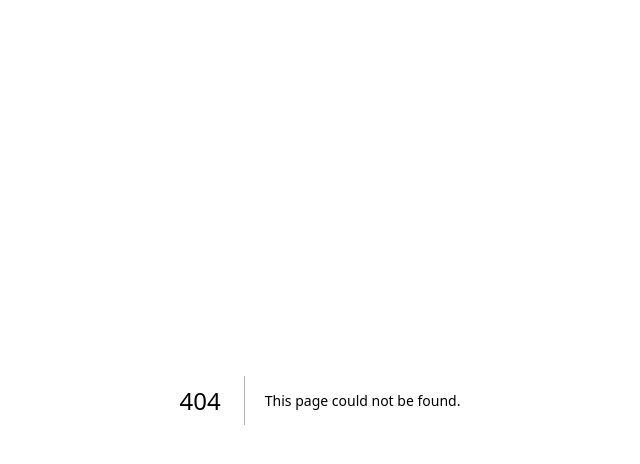
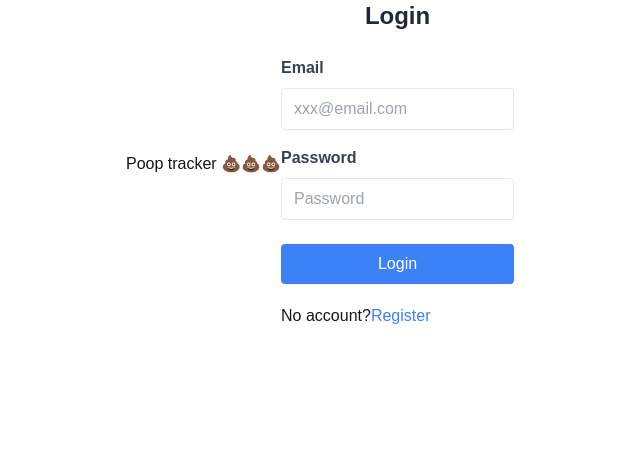
Before and after one commit to Bonnie-wy/poop-tracker, a Next.js app: page /login in a window 1280 px wide. Before the commit this address had no page. Shown: the top 464 px of the page, without its empty margins (320-960 px from the left). Built offline with nearby package versions, Linux system fonts and the light colour scheme.

Commit message:
feat: add register user

```diff
--- /dev/null
+++ b/app/home/page.tsx
@@ -0,0 +1,48 @@
+"use client";
+
+import { useEffect, useState } from "react";
+
+// import { Button } from "@/components/ui/button";
+
+const greetings = [
+  "pooped",
+  "done a no.2",
+  "layed some bricks",
+  "laid some pipes",
+  "dropped some excess baggages",
+];
+
+const Home = () => {
+  const [currentGreetingIndex, setCurrentGreetingIndex] = useState<number>(0);
+
+  useEffect(() => {
+    const intervalId = setInterval(() => {
+      if (currentGreetingIndex === greetings.length - 1) {
+        setCurrentGreetingIndex(0);
+        return;
+      }
+
+      setCurrentGreetingIndex((prev) => prev + 1);
+    }, 2000);
+
+    return () => clearInterval(intervalId);
+  }, [currentGreetingIndex]);
+
+  const handleClick = () => {
+    console.log("clicked");
+  };
+
+  return (
+    <div>
+      <h1>Have you {greetings[currentGreetingIndex]} today... </h1>
+      <button
+        onClick={handleClick}
+        className="font-large rounded-full px-5 py-2.5 me-2 mb-2"
+      >
+        💩
+      </button>
+    </div>
+  );
+};
+
+export default Home;
--- /dev/null
+++ b/app/login/page.tsx
@@ -0,0 +1,109 @@
+"use client";
+
+import { useState } from "react";
+import { useRouter } from "next/navigation";
+import createUser from "@/lib/actions/createUser";
+import Link from "next/link";
+
+const LoginPage = () => {
+  const router = useRouter();
+
+  const [email, setEmail] = useState("");
+  const [password, setPassword] = useState("");
+  const [name, setName] = useState("");
+  const [error, setError] = useState("");
+
+  const login = async (email: string, password: string) => {
+    console.log("3");
+    // const session = await account.createEmailPasswordSession(email, password);
+    // setLoggedInUser(await account.get());
+  };
+
+  const handleOnClick = async () => {
+    console.log("1");
+    const result = await createUser({
+      email,
+      password,
+      name,
+      confirmPassword: password,
+    });
+
+    if (result.error) {
+      return setError(result.error);
+    }
+
+    if (result.success) {
+      console.log("2");
+      router.push("/home");
+      return;
+    }
+    // await account.create(ID.unique(), email, password, name);
+    login(email, password);
+  };
+
+  return (
+    <div className="flex items-center justify-center">
+      {error && <p>Something went wrong!</p>}
+      <h1>Poop tracker 💩💩💩</h1>
+      <form>
+        <h2 className="text-2xl font-bold text-center text-gray-800 mb-6">
+          Login
+        </h2>
+
+        <div className="mb-4">
+          <label htmlFor="email" className="block text-gray-700 font-bold mb-2">
+            Email
+          </label>
+          <input
+            type="email"
+            id="email"
+            name="email"
+            className="border rounded w-full py-2 px-3"
+            required
+            placeholder="xxx@email.com"
+            value={email}
+            onChange={(e) => setEmail(e.target.value)}
+          />
+        </div>
+
+        <div className="mb-6">
+          <label
+            htmlFor="password"
+            className="block text-gray-700 font-bold mb-2"
+          >
+            Password
+          </label>
+          <input
+            type="password"
+            id="password"
+            name="password"
+            className="border rounded w-full py-2 px-3"
+            required
+            placeholder="Password"
+            value={password}
+            onChange={(e) => setPassword(e.target.value)}
+          />
+        </div>
+
+        <div className="flex flex-col gap-5">
+          <button
+            type="button"
+            className="bg-blue-500 text-white px-4 py-2 rounded hover:bg-blue-700"
+            onClick={handleOnClick}
+          >
+            Login
+          </button>
+
+          <p>
+            No account?
+            <Link href="/register" className="text-blue-500">
+              Register
+            </Link>
+          </p>
+        </div>
+      </form>
+    </div>
+  );
+};
+
+export default LoginPage;
--- /dev/null
+++ b/app/register/page.tsx
@@ -0,0 +1,63 @@
+"use client";
+
+import { useState } from "react";
+import { useRouter } from "next/navigation";
+import createUser from "@/lib/actions/createUser";
+
+const RegisterPage = () => {
+  const router = useRouter();
+
+  const [email, setEmail] = useState("");
+  const [password, setPassword] = useState("");
+  const [name, setName] = useState("");
+  const [error, setError] = useState("");
+
+  const register = async () => {
+    const result = await createUser({
+      email,
+      password,
+      name,
+      confirmPassword: password,
+    });
+
+    if (result.error) {
+      return setError(result.error);
+    }
+
+    if (result.success) {
+      router.push("/home");
+    }
+  };
+
+  return (
+    <div className="flex flex-col">
+      {error && <p>Something went wrong!</p>}
+      <h1>Register</h1>
+      <form>
+        <input
+          type="email"
+          placeholder="Email"
+          value={email}
+          onChange={(e) => setEmail(e.target.value)}
+        />
+        <input
+          type="password"
+          placeholder="Password"
+          value={password}
+          onChange={(e) => setPassword(e.target.value)}
+        />
+        <input
+          type="text"
+          placeholder="Name"
+          value={name}
+          onChange={(e) => setName(e.target.value)}
+        />
+        <button type="button" onClick={register}>
+          Register
+        </button>
+      </form>
+    </div>
+  );
+};
+
+export default RegisterPage;
--- /dev/null
+++ b/lib/actions/createUser.ts
@@ -0,0 +1,47 @@
+"use server";
+
+import { createAdminClient } from "../config/appwrite";
+import { ID } from "node-appwrite";
+
+type User = {
+  email: string;
+  name: string;
+  password: string;
+  confirmPassword: string;
+};
+
+const createUser = async (user: User) => {
+  const { email, name, password, confirmPassword } = user;
+  if (!email || !name || !password) {
+    return {
+      error: "Please fill in all fields",
+    };
+  }
+
+  if (password.length < 8) {
+    return {
+      error: "Password must be at least 8 characters long",
+    };
+  }
+
+  if (password !== confirmPassword) {
+    return {
+      error: "Passwords do not match",
+    };
+  }
+
+  const { account } = await createAdminClient();
+
+  try {
+    await account.create(ID.unique(), email, password, name);
+
+    return { success: true };
+  } catch (error) {
+    console.log("error", error);
+    return {
+      error: "Could not register user",
+    };
+  }
+};
+
+export default createUser;
--- /dev/null
+++ b/lib/config/appwrite.tsx
@@ -0,0 +1,42 @@
+import { Client, Databases, Account, Storage } from "node-appwrite";
+import { ReadonlyRequestCookies } from "next/dist/server/web/spec-extension/adapters/request-cookies";
+
+const createAdminClient = async () => {
+  const client = new Client()
+    .setEndpoint(process.env.NEXT_PUBLIC_APPWRITE_ENDPOINT!)
+    .setProject(process.env.NEXT_PUBLIC_APPWRITE_PROJECT!)
+    .setKey(process.env.NEXT_APPWRITE_KEY!);
+
+  return {
+    get account() {
+      return new Account(client);
+    },
+    get databases() {
+      return new Databases(client);
+    },
+    get storage() {
+      return new Storage(client);
+    },
+  };
+};
+
+const createSessionClient = async (session: string) => {
+  const client = new Client()
+    .setEndpoint(process.env.NEXT_PUBLIC_APPWRITE_ENDPOINT!)
+    .setProject(process.env.NEXT_PUBLIC_APPWRITE_PROJECT!);
+
+  if (session) {
+    client.setSession(session);
+  }
+
+  return {
+    get account() {
+      return new Account(client);
+    },
+    get databases() {
+      return new Databases(client);
+    },
+  };
+};
+
+export { createAdminClient, createSessionClient };
```
